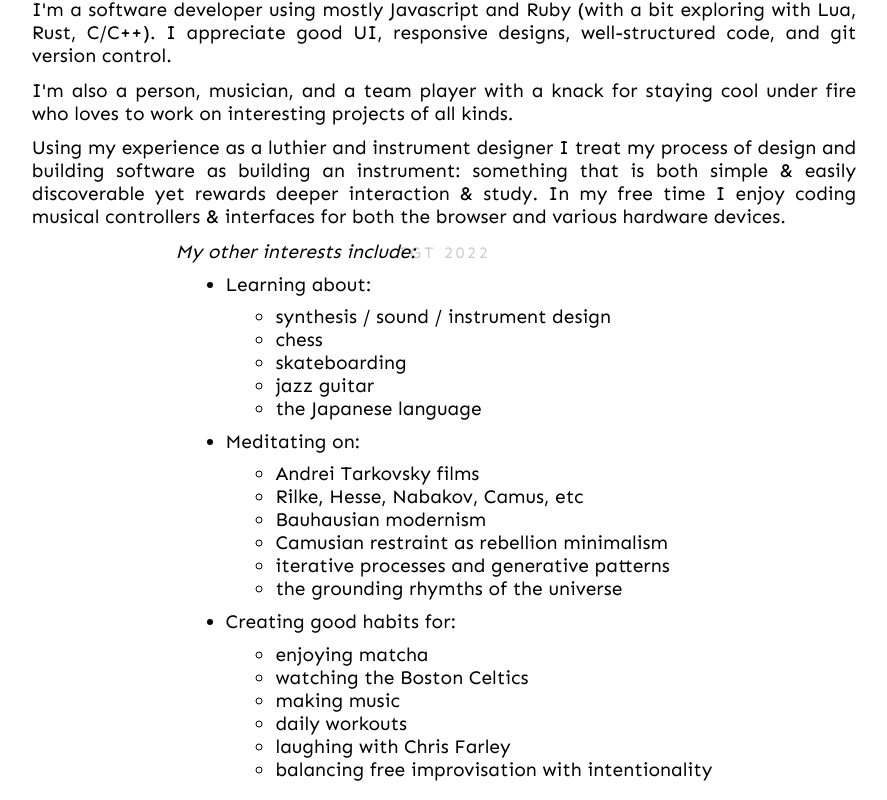
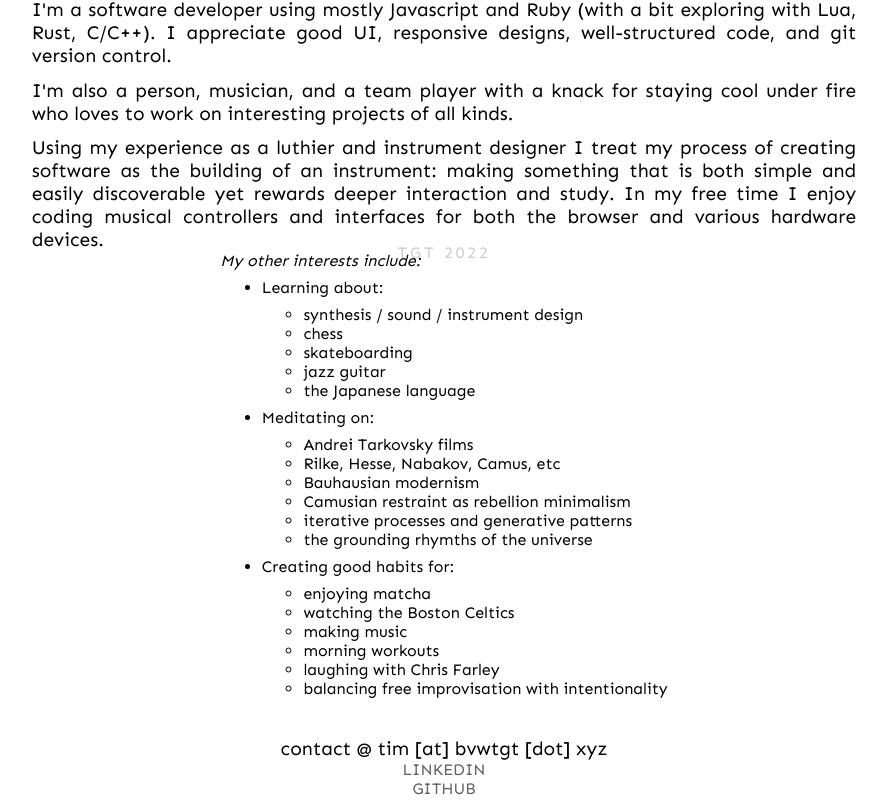
Before and after one commit to timothy-taylor/bvwtgt, a React (Create React App) app in the folder client/: page /about in a window 1280 px wide. Shown: the part 538-1338 px from the top of the page, without its empty margins (196-1083 px from the left). Built offline with nearby package versions, Linux system fonts and the light colour scheme; no server answers.

Commit message:
removed content from writing page

```diff
--- a/client/src/App.css
+++ b/client/src/App.css
@@ -52,6 +52,7 @@ a {
 a:hover,
 a:focus {
   text-decoration: underline;
+  color: black;
 }
 
 footer {
--- a/client/src/components/About.js
+++ b/client/src/components/About.js
@@ -29,13 +29,13 @@ const About = () => {
         </p>
         <p className="about-content">
           Using my experience as a luthier and instrument designer I treat my
-          process of design and building software as building an instrument:
-          something that is both simple & easily discoverable yet rewards deeper
-          interaction & study. In my free time I enjoy coding musical
-          controllers & interfaces for both the browser and various hardware
+          process of creating software as the building of an instrument: making
+          something that is both simple and easily discoverable yet rewards
+          deeper interaction and study. In my free time I enjoy coding musical
+          controllers and interfaces for both the browser and various hardware
           devices.
         </p>
-        <p className="about-content">
+        <div className="about-content">
           <em>My other interests include:</em>
           <ul>
             <li>
@@ -65,13 +65,13 @@ const About = () => {
                 <li>enjoying matcha</li>
                 <li>watching the Boston Celtics</li>
                 <li>making music</li>
-                <li>daily workouts</li>
+                <li>morning workouts</li>
                 <li>laughing with Chris Farley</li>
                 <li>balancing free improvisation with intentionality</li>
               </ul>
             </li>
           </ul>
-        </p>
+        </div>
         <br />
         <p>contact @ tim [at] bvwtgt [dot] xyz</p>
         <a href="https://www.linkedin.com/in/timothy-g-taylor">LinkedIn</a>
--- a/client/src/components/Writing.js
+++ b/client/src/components/Writing.js
@@ -8,23 +8,20 @@ marked.setOptions({ breaks: true });
 const Writing = (props) => {
   return (
     <>
-    <Header active="Writing" />
-    <main id="main-content">
+      <Header active="Writing" />
+      <main id="main-content">
         {(props.posts || []).map((e, i) => (
           <article key={"post" + i} className="post">
             <h2 key={"title" + i}>
               <Link to={"/post/" + e.id}>{e.title}</Link>
             </h2>
-            <h3 key={"subtitle" + i}>
-              {e.created_at}
-            </h3>
-            <div key={"content" + i} dangerouslySetInnerHTML={{__html: marked.parse(e.content)}} />
+            <h3 key={"subtitle" + i}>{e.created_at}</h3>
           </article>
         ))}
-    </main>
+      </main>
       <Footer />
     </>
-  )
-}
+  );
+};
 
 export default Writing;
```
Also changed, not shown: 1 other file (tests, documents, lock files or other folders).
